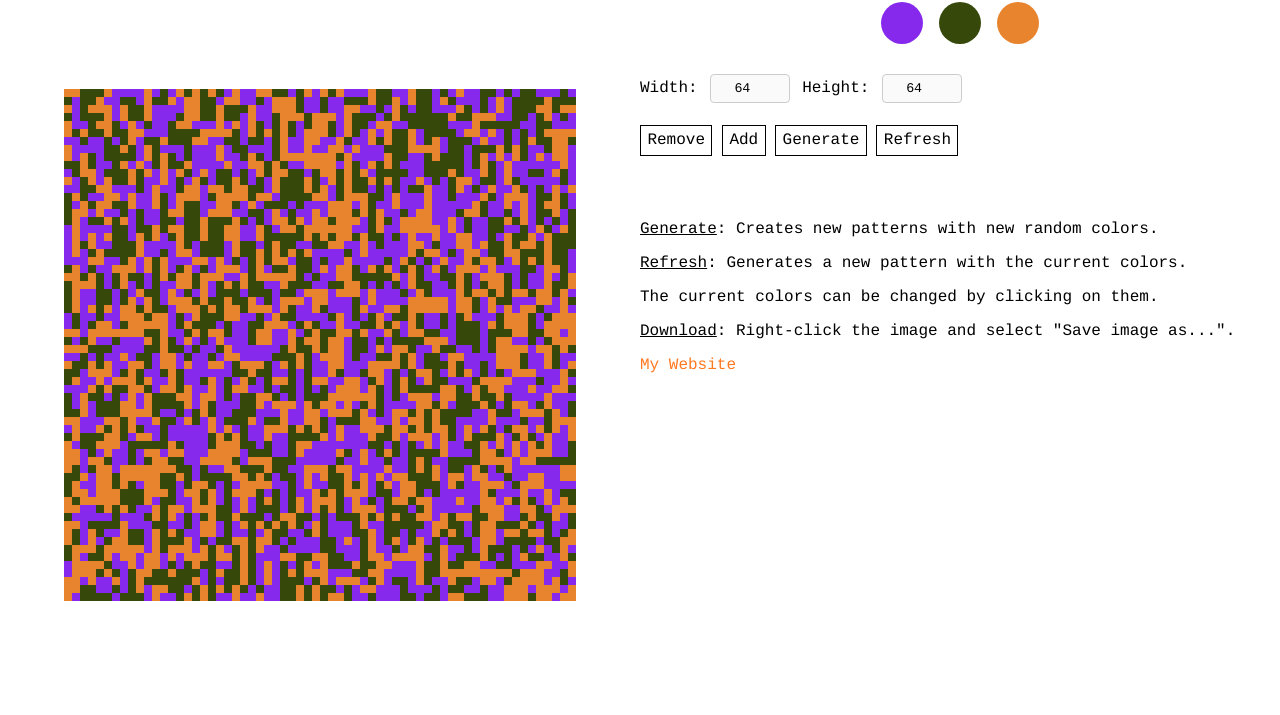
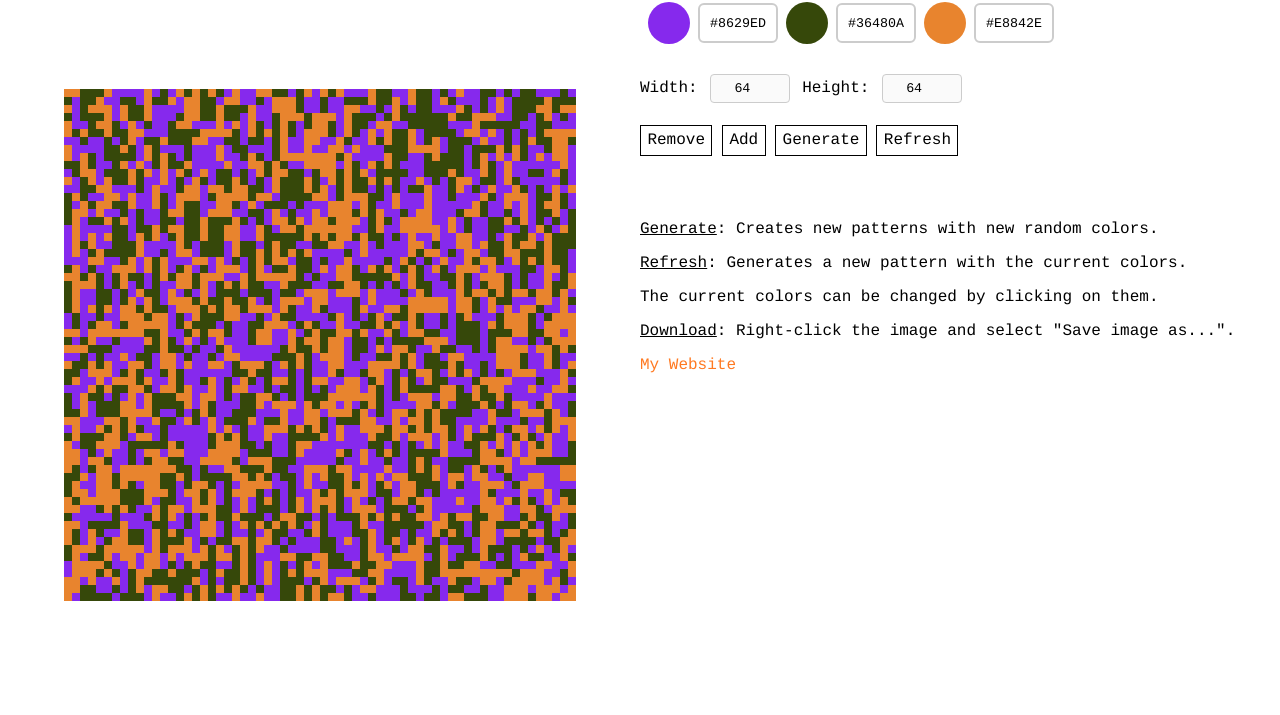
Before and after one commit to CovorSorin/pixel-patterns, a plain HTML site: page index.html in a window 1280 px wide. Shown: the part 85-800 px from the top of the page. Drawn offline with nearby package versions, Linux system fonts and the light colour scheme.

Commit message:
add colors as hex

```diff
--- a/index.html
+++ b/index.html
@@ -40,8 +40,11 @@
             <div class="right" id="app">
                 <div class="container-colors">
                     <template v-for="(color, index) in colors">
-                        <div class="container-color" v-bind:style="{ backgroundColor: colors[index] }">
-                            <input class="color-input" type="color" v-model="colors[index]">
+                        <div class="center-vertically">
+                            <div class="container-color" v-bind:style="{ backgroundColor: colors[index] }">
+                                <input class="color-input" type="color" v-model="colors[index]">
+                            </div>
+                            <input type="text" v-model="colors[index]" class="color-hex">
                         </div>
                     </template>
                 </div>
--- a/stylesheets/style.css
+++ b/stylesheets/style.css
@@ -73,16 +73,24 @@ canvas {
     margin-top: 1.2em;
 }
 
+.center-vertically {
+    display: -webkit-box;
+    display: -ms-flexbox;
+    display: flex;
+    -webkit-box-align: center;
+    -ms-flex-align: center;
+    align-items: center;
+}
+
 .container-colors {
     display: -webkit-box;
     display: -ms-flexbox;
     display: flex;
-    -webkit-box-pack: center;
-    -ms-flex-pack: center;
-    justify-content: center;
     -webkit-box-align: center;
     -ms-flex-align: center;
     align-items: center;
+    -ms-flex-wrap: wrap;
+    flex-wrap: wrap;
     width: 100%;
 }
 
@@ -102,6 +110,15 @@ canvas {
     margin: 0;
     opacity: 0;
     cursor: pointer;
+}
+
+.color-hex {
+    text-align: center;
+    width: 80px;
+    height: 40px;
+    border: 2px solid #CCCCCC;
+    border-radius: 6px;
+    text-transform: uppercase;
 }
 
 .container-app {
@@ -159,7 +176,7 @@ a {
     cursor: pointer;
 }
 
-@media only screen and (max-width: 600px) {
+@media only screen and (max-width: 640px) {
     .container-app {
         display: inline-block;
         width: 100%;
```
